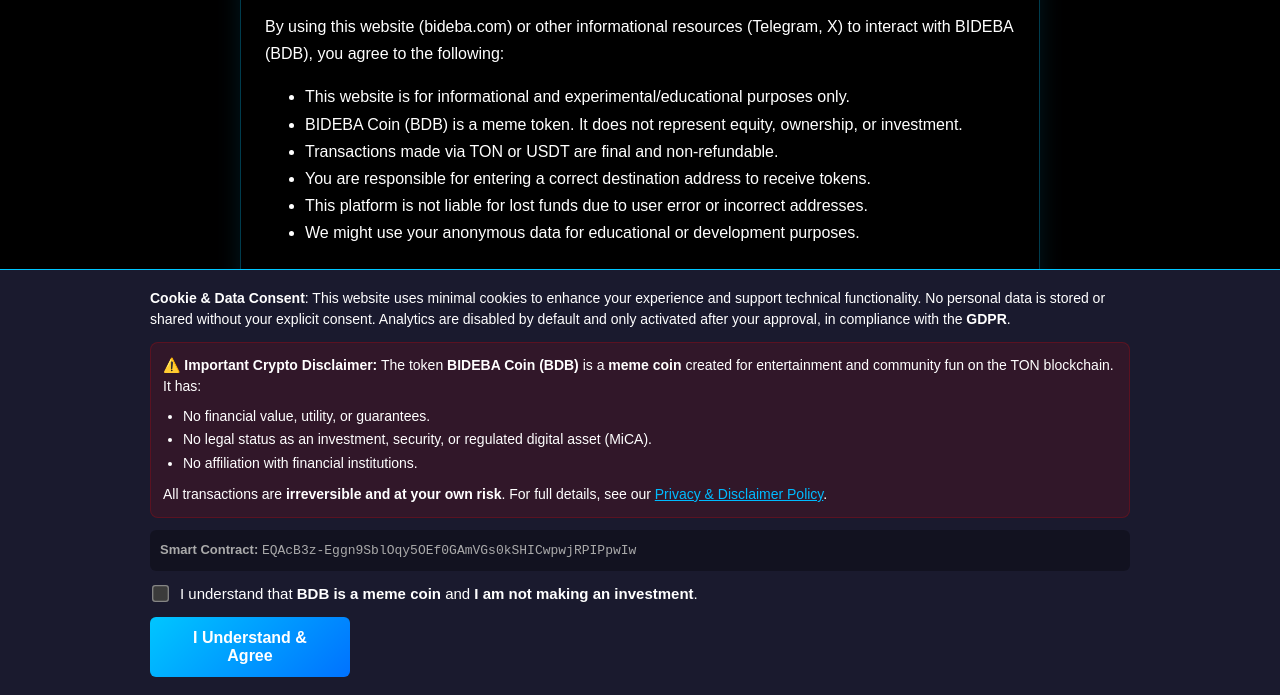
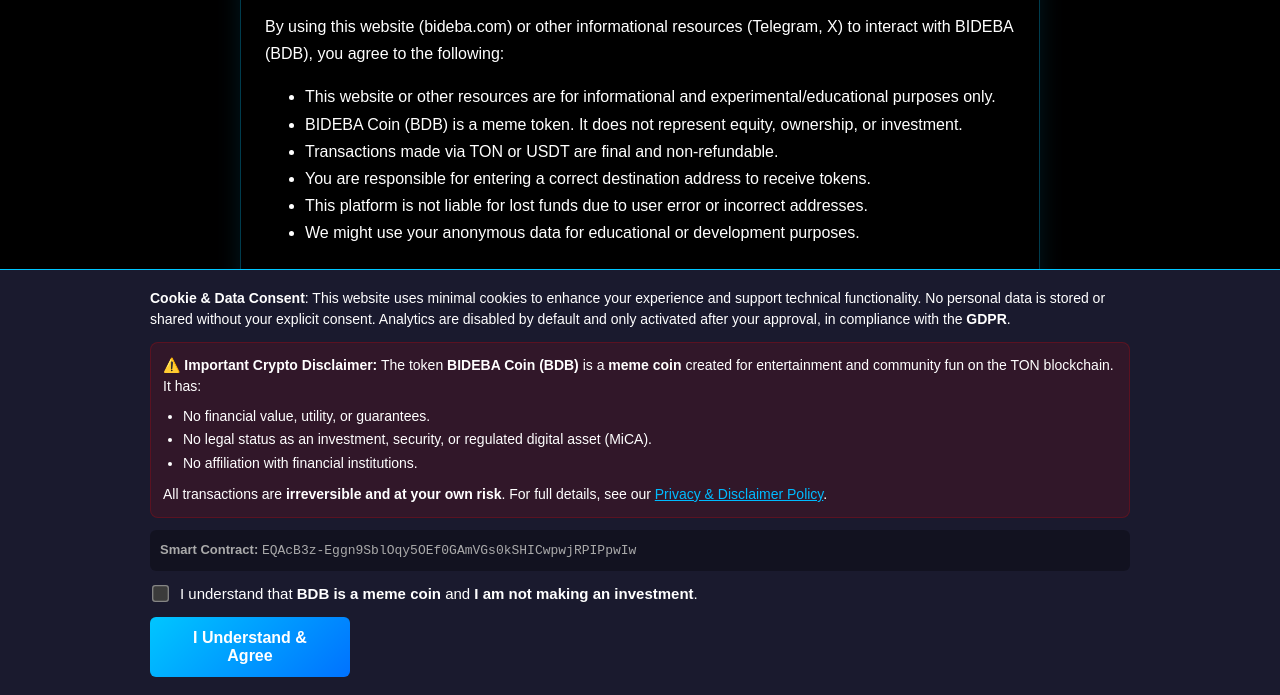
Before and after one commit to intergalacticuser/BIDEBA, a plain HTML site: page Terms.html in a window 1280 px wide. Shown: the part 105-800 px from the top of the page. Drawn offline with Linux system fonts and the light colour scheme.

Commit message:
Update Terms.html

```diff
--- a/Terms.html
+++ b/Terms.html
@@ -100,7 +100,7 @@
       <h1>Terms of Use</h1>
       <p>By using this website (bideba.com) or other informational resources (Telegram, X) to interact with BIDEBA (BDB), you agree to the following:</p>
       <ul>
-        <li>This website is for informational and experimental/educational purposes only.</li>
+        <li>This website or other resources are for informational and experimental/educational purposes only.</li>
         <li>BIDEBA Coin (BDB) is a meme token. It does not represent equity, ownership, or investment.</li>
         <li>Transactions made via TON or USDT are final and non‑refundable.</li>
         <li>You are responsible for entering a correct destination address to receive tokens.</li>
```
